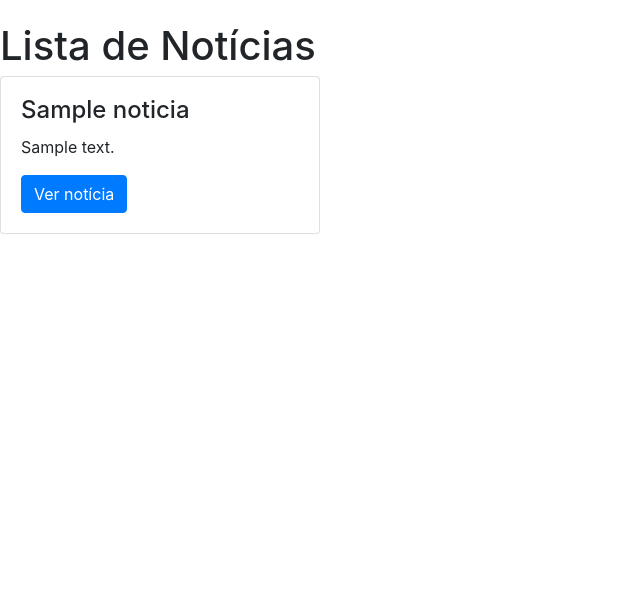
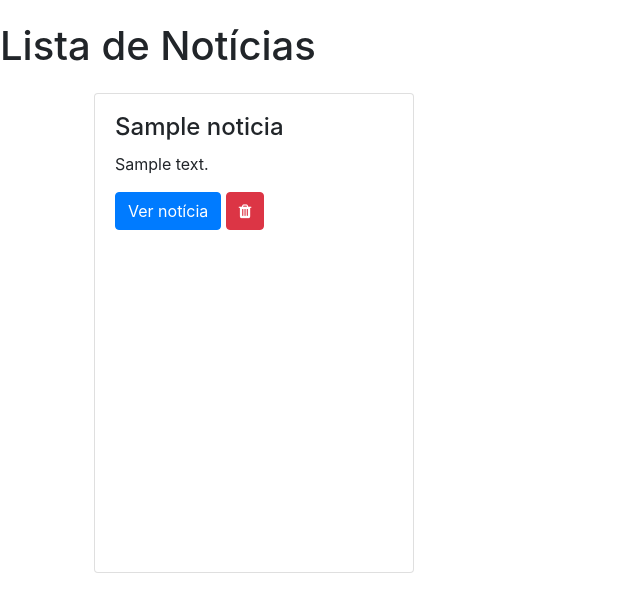
Before and after one commit to henrique221/intro-flask, a Flask app: template templates/index.html in a window 1280 px wide. Shown: the part 56-668 px from the top of the page, without its empty margins (0-640 px from the left). Run offline with Flask 2, Linux system fonts and the light colour scheme; the template is opened without the code that fills it: most values are stand-ins (such as "Sample title", 1, 10 or a date in 2020); some libraries are stand-ins or nearby versions.

Commit message:
Ajustes no template e add botão de apagar noticia

```diff
--- a/templates/index.html
+++ b/templates/index.html
@@ -1,12 +1,18 @@
 {% extends "layout.html" %}
 {% set index = 'active' %}
 
+{% block head %}
+{{super()}}
+
+<link rel="stylesheet" href="/assets/css/index.css">
+{% endblock %}
+
 {% block content %}
-    <h1>Lista de Notícias</h1>
-    <div class="row">
+    <h1 class="title">Lista de Notícias</h1>
+    <div class="container-fluid row">
         {% for noticia in noticias %}
-            <div class="col-sm-3">
-                <div class="card" style="width: 20rem;">
+            <div class="col-sm-4">
+                <div class="card">
                     {% if noticia.imagem %}
                         <img class="card-img-top" src="{{ url_for('media', filename=noticia.imagem) }}" alt="Imagem da notícia" height="200px">
                     {% endif %}
@@ -14,6 +20,9 @@
                         <h4 class="card-title">{{noticia.titulo}}</h4>
                         <p class="card-text">{{noticia.texto}}</p>
                         <a href="{{ url_for('noticia', noticia_id=noticia.id) }}" class="btn btn-primary">Ver notícia</a>
+                        <a href="{{ url_for('remover', noticia_id=noticia.id) }}" class="btn btn-danger">
+                            <i class="fa fa-trash" aria-hidden="true"></i>
+                        </a>
                     </div>
                 </div>
             </div>
```
